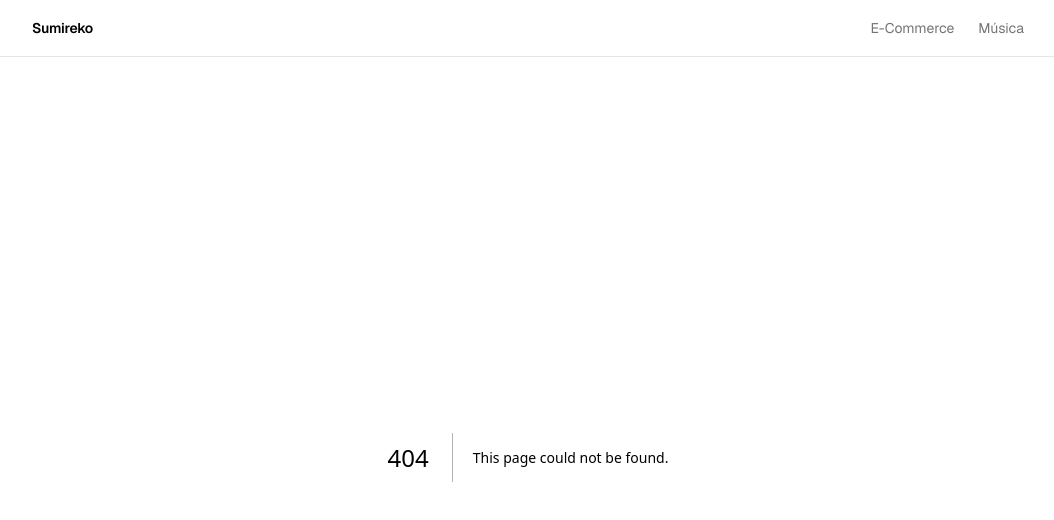
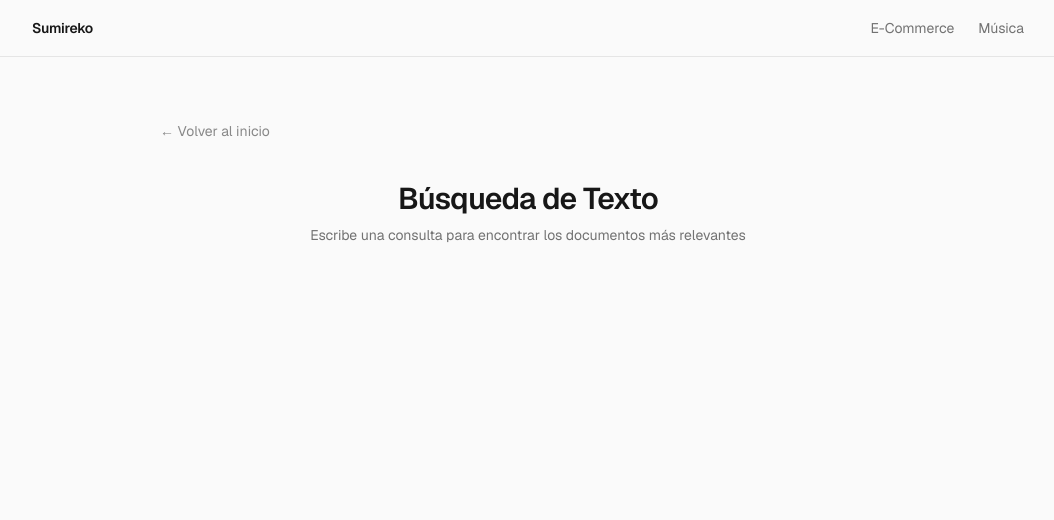
Before and after one commit to project-sdm/sumireko-frontend, a Next.js app: page /text in a window 1280 px wide. Before the commit this address had no page. Shown: the top 520 px of the page, without its empty margins (112-1166 px from the left). Built offline with nearby package versions, Linux system fonts and the light colour scheme.

Commit message:
feat: add text search page skeleton

```diff
--- /dev/null
+++ b/src/app/text/page.tsx
@@ -0,0 +1,20 @@
+"use client";
+
+import { BackLink } from "@/components/BackLink";
+
+export default function Text() {
+  return (
+    <main className="mx-auto max-w-3xl px-4 py-16 flex flex-col gap-10">
+      <BackLink />
+
+      <header className="text-center">
+        <h1 className="text-3xl font-semibold tracking-tight">
+          Búsqueda de Texto
+        </h1>
+        <p className="mt-2 text-sm text-foreground/60">
+          Escribe una consulta para encontrar los documentos más relevantes
+        </p>
+      </header>
+    </main>
+  );
+}
```
